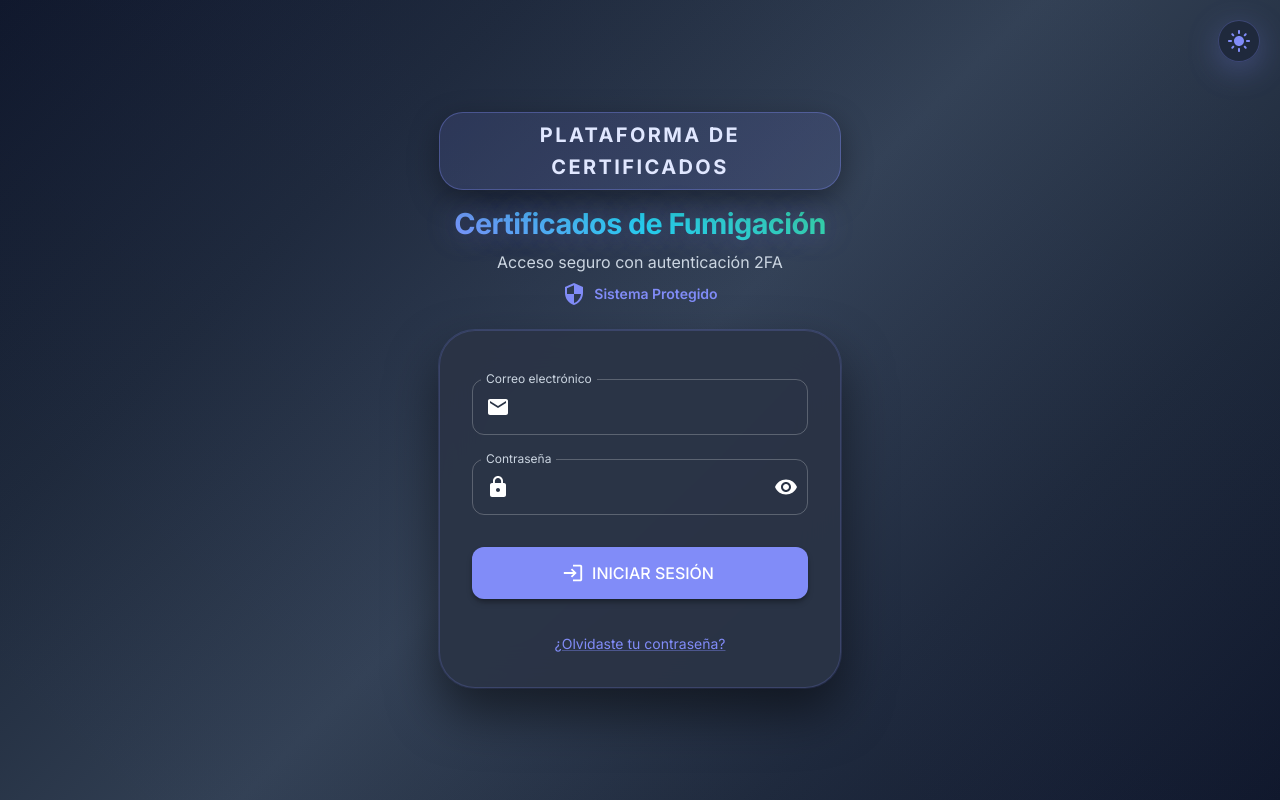
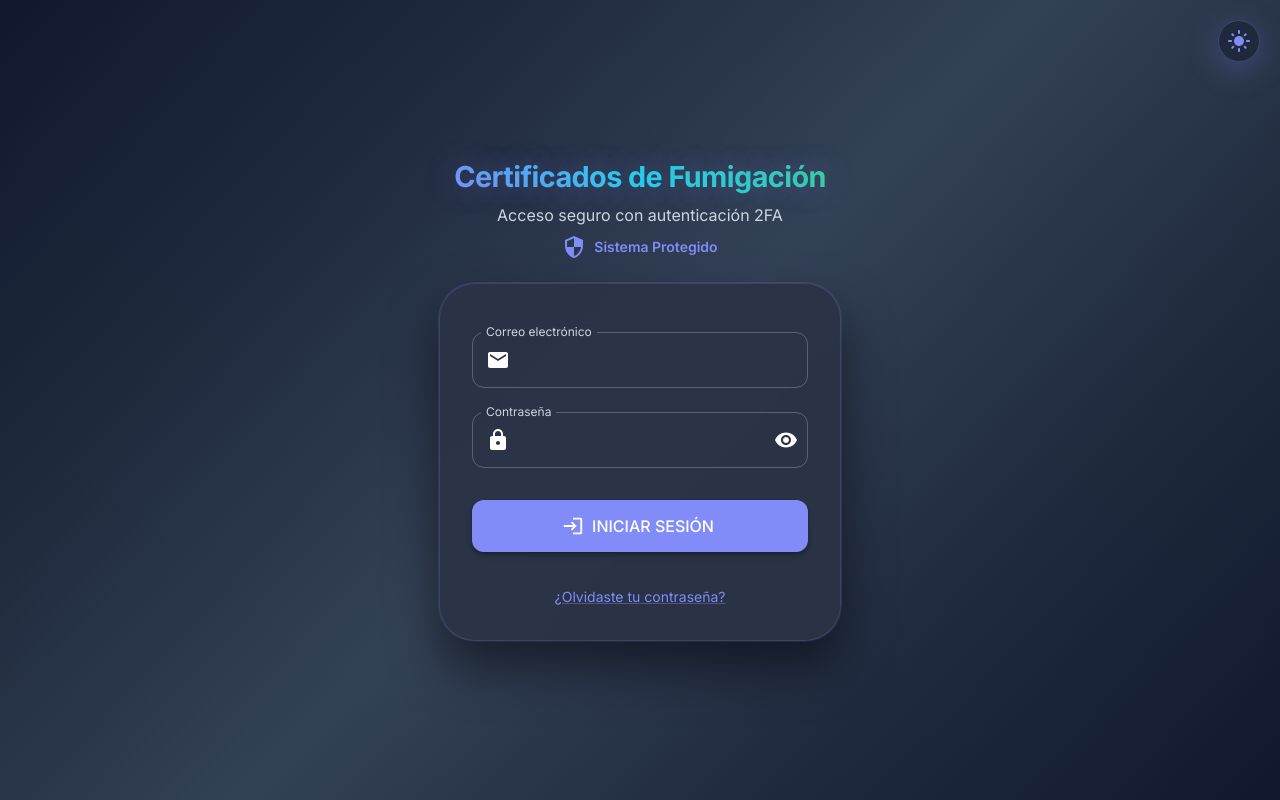
Before and after one commit to Zetneck/zarocertificado.netlify.app, a React (Vite) app: page / in a window 1280 px wide. Built offline with nearby package versions, Linux system fonts and the light colour scheme.

Commit message:
Remove branding badges

```diff
--- a/src/components/LoginForm.tsx
+++ b/src/components/LoginForm.tsx
@@ -198,35 +198,6 @@ export function LoginForm() {
         }}
       >
         <Box sx={{ textAlign: 'center', mb: { xs: 2, sm: 3 } }}>
-          <Typography
-            variant="h6"
-            sx={{
-              display: 'inline-flex',
-              alignItems: 'center',
-              justifyContent: 'center',
-              gap: 1,
-              px: 2,
-              py: 0.75,
-              fontWeight: 700,
-              letterSpacing: '0.12em',
-              textTransform: 'uppercase',
-              color: theme.palette.mode === 'dark' ? '#e0e7ff' : '#312e81',
-              backgroundColor: theme.palette.mode === 'dark'
-                ? 'rgba(129, 140, 248, 0.12)'
-                : 'rgba(99, 102, 241, 0.08)',
-              borderRadius: 2,
-              border: theme.palette.mode === 'dark'
-                ? '1px solid rgba(129, 140, 248, 0.35)'
-                : '1px solid rgba(99, 102, 241, 0.25)',
-              boxShadow: theme.palette.mode === 'dark'
-                ? '0 10px 30px rgba(0, 0, 0, 0.35)'
-                : '0 10px 30px rgba(99, 102, 241, 0.12)',
-              mb: { xs: 1, sm: 2 }
-            }}
-          >
-            Plataforma de Certificados
-          </Typography>
-
           <Typography
             variant="h4"
             sx={{
--- a/src/components/MainApp.tsx
+++ b/src/components/MainApp.tsx
@@ -163,37 +163,6 @@ export function MainApp() {
                     Generador de Certificados
                   </Typography>
 
-                  <Typography
-                    variant="h6"
-                    sx={{
-                      display: 'inline-flex',
-                      alignItems: 'center',
-                      justifyContent: 'center',
-                      gap: 1,
-                      px: 2.5,
-                      py: 1,
-                      fontWeight: 700,
-                      letterSpacing: '0.12em',
-                      textTransform: 'uppercase',
-                      color: mode === 'dark' ? '#e0e7ff' : '#312e81',
-                      backgroundColor: mode === 'dark'
-                        ? 'rgba(129, 140, 248, 0.12)'
-                        : 'rgba(99, 102, 241, 0.08)',
-                      borderRadius: 2,
-                      border: mode === 'dark'
-                        ? '1px solid rgba(129, 140, 248, 0.35)'
-                        : '1px solid rgba(99, 102, 241, 0.25)',
-                      boxShadow: mode === 'dark'
-                        ? '0 10px 30px rgba(0, 0, 0, 0.35)'
-                        : '0 10px 30px rgba(99, 102, 241, 0.12)',
-                      transition: 'transform 0.4s cubic-bezier(0.4, 0, 0.2, 1)',
-                      '&:hover': {
-                        transform: 'scale(1.03)'
-                      }
-                    }}
-                  >
-                    Plataforma de Certificados
-                  </Typography>
                 </Box>
 
                 <Paper sx={{
--- a/src/components/Mandatory2FASetup.tsx
+++ b/src/components/Mandatory2FASetup.tsx
@@ -112,36 +112,6 @@ export function Mandatory2FASetup() {
       }}
     >
       <Container maxWidth="sm">
-        <Box sx={{ textAlign: 'center', mb: 3 }}>
-          <Typography
-            variant="h6"
-            sx={{
-              display: 'inline-flex',
-              alignItems: 'center',
-              justifyContent: 'center',
-              gap: 1,
-              px: 2.5,
-              py: 1,
-              fontWeight: 700,
-              letterSpacing: '0.12em',
-              textTransform: 'uppercase',
-              color: theme.palette.mode === 'dark' ? '#e0e7ff' : '#312e81',
-              backgroundColor: theme.palette.mode === 'dark'
-                ? 'rgba(129, 140, 248, 0.12)'
-                : 'rgba(99, 102, 241, 0.08)',
-              borderRadius: 2,
-              border: theme.palette.mode === 'dark'
-                ? '1px solid rgba(129, 140, 248, 0.35)'
-                : '1px solid rgba(99, 102, 241, 0.25)',
-              boxShadow: theme.palette.mode === 'dark'
-                ? '0 10px 30px rgba(0, 0, 0, 0.35)'
-                : '0 10px 30px rgba(99, 102, 241, 0.12)'
-            }}
-          >
-            Plataforma de Certificados
-          </Typography>
-        </Box>
-
         <Paper sx={{
           p: 4,
           borderRadius: 3,
--- a/src/components/TwoFactorVerification.tsx
+++ b/src/components/TwoFactorVerification.tsx
@@ -128,35 +128,6 @@ export function TwoFactorVerification() {
         }}
       >
         <Box sx={{ textAlign: 'center', mb: { xs: 2, sm: 3 } }}>
-          <Typography
-            variant="h6"
-            sx={{
-              display: 'inline-flex',
-              alignItems: 'center',
-              justifyContent: 'center',
-              gap: 1,
-              px: 2,
-              py: 0.75,
-              fontWeight: 700,
-              letterSpacing: '0.12em',
-              textTransform: 'uppercase',
-              color: theme.palette.mode === 'dark' ? '#e0e7ff' : '#312e81',
-              backgroundColor: theme.palette.mode === 'dark'
-                ? 'rgba(129, 140, 248, 0.12)'
-                : 'rgba(99, 102, 241, 0.08)',
-              borderRadius: 2,
-              border: theme.palette.mode === 'dark'
-                ? '1px solid rgba(129, 140, 248, 0.35)'
-                : '1px solid rgba(99, 102, 241, 0.25)',
-              boxShadow: theme.palette.mode === 'dark'
-                ? '0 10px 30px rgba(0, 0, 0, 0.35)'
-                : '0 10px 30px rgba(99, 102, 241, 0.12)',
-              mb: { xs: 1, sm: 2 }
-            }}
-          >
-            Plataforma de Certificados
-          </Typography>
-
           <Typography
             variant="h4"
             sx={{
```
